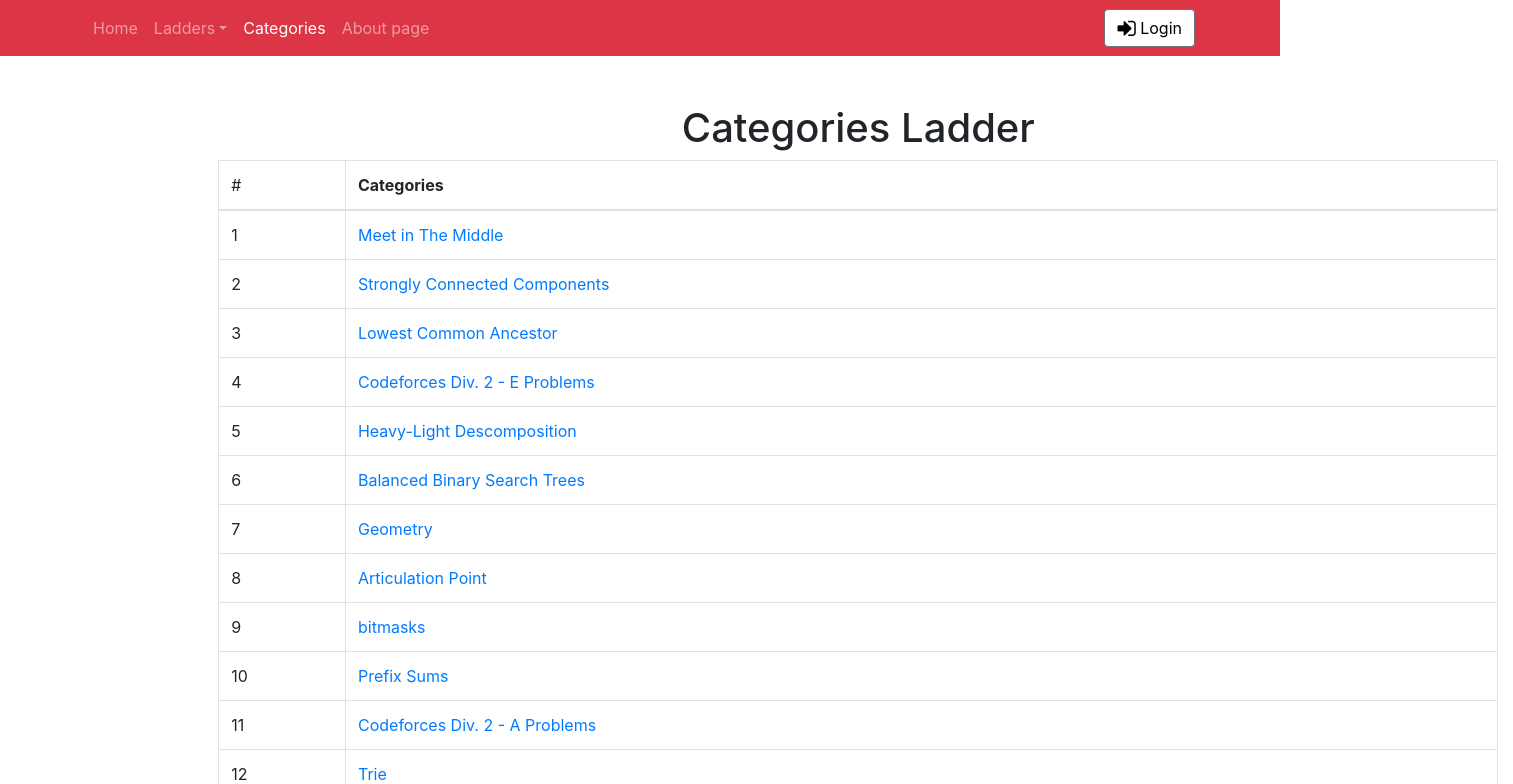
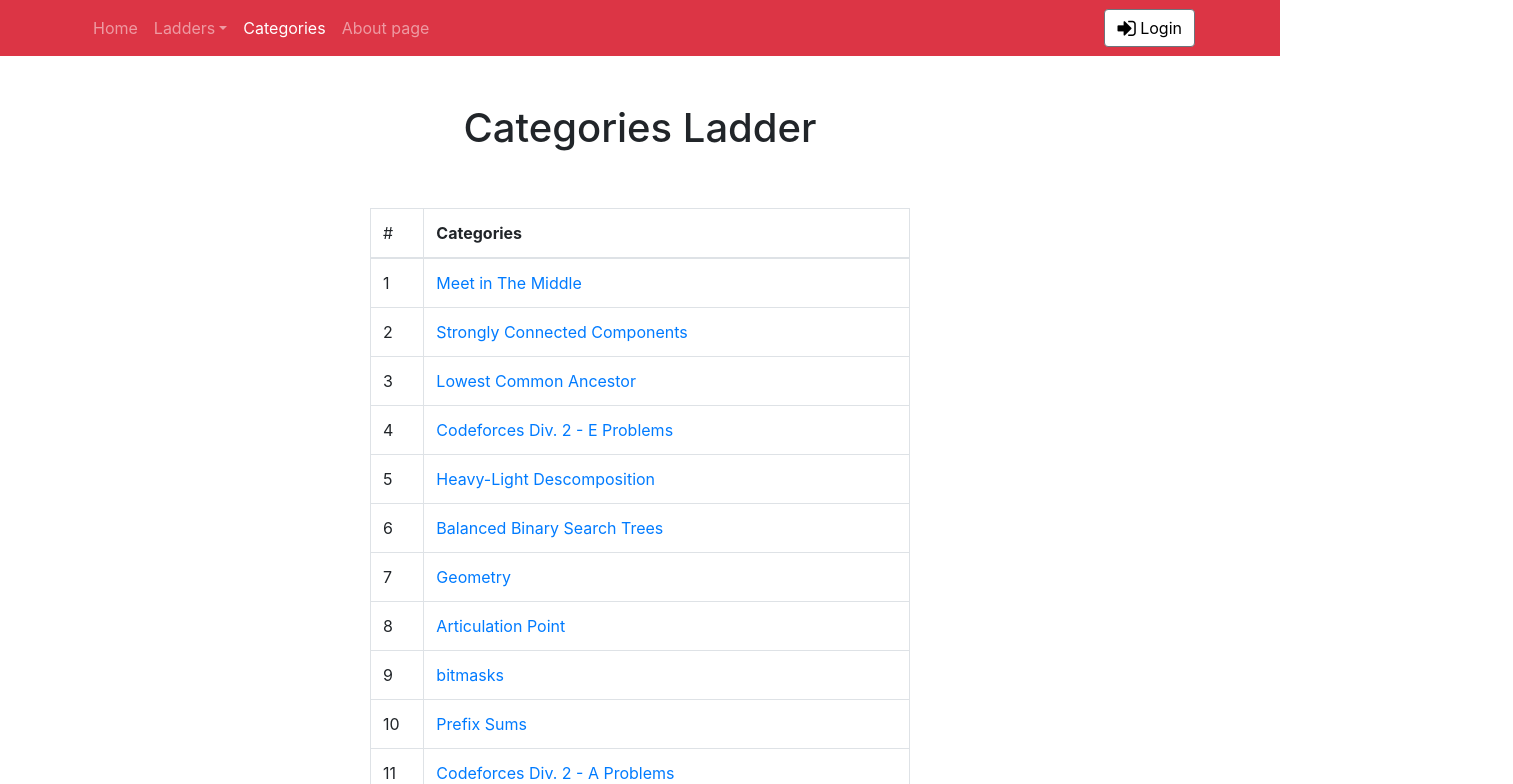
Before and after one commit to samyak16jain/A2Oj, a React (Create React App) app: page /categories in a window 1280 px wide. Shown: the top 784 px of the page, 1513 px wide, since content can reach past the window. Built offline with nearby package versions, Linux system fonts and the light colour scheme.

Commit message:
minor changes

```diff
--- a/src/components/TableComponent.js
+++ b/src/components/TableComponent.js
@@ -22,11 +22,14 @@
 		};
 
 		return (
+			<div className="container">
 				<div className='row mt-5'>
-				<div className='col-12 offset-md-2'>
+					<div className='col-sm-12 col-md-12'>
 						<h1 className='text-center'>{this.props.itemName} Ladder</h1>
 					</div>
-				<div className='col-12 col--md-6 offset-md-2'>
+				</div>
+				<div className='row mt-5'>
+					<div className='col-sm-12 col-md-6 offset-md-3'>
 						<Table bordered>
 							<thead>
 								<tr>
@@ -43,6 +46,7 @@
 						</Table>
 					</div>
 				</div>
+			</div>
 		);
 	}
 }
```
Lines whose indentation alone changed are shown as unchanged.
